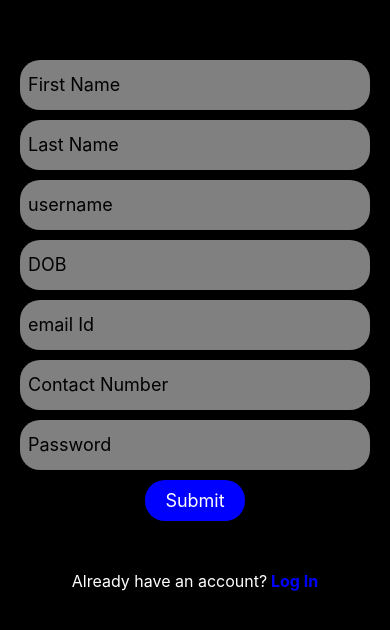
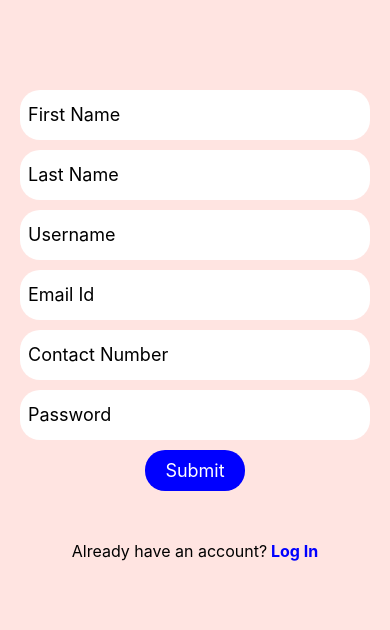
Before and after one commit to divyapandey2/RecipeChatBot, a React Native app: screen /Register in a window 390 px wide. Shown: the part 102-732 px from the top of the page. Built offline with nearby package versions, Linux system fonts and the light colour scheme.

Commit message:
Update Register component

```diff
--- a/components/Register.js
+++ b/components/Register.js
@@ -6,7 +6,6 @@ export default function Register({navigation}) {
   const [firstName, setFirstName] = useState('');
   const [lastName, setLastName] = useState('');
   const [username, setUsername] = useState('');
-  const [dob, setDob] = useState('');
   const [email, setEmail] = useState('');
   const [contactNumber, setContactNumber] = useState('');
   const [password, setPassword] = useState('');
@@ -47,19 +46,14 @@ export default function Register({navigation}) {
       />
       <TextInput
         style={styles.input}
-        placeholder="username"
+        placeholder="Username"
         value={username}
         onChangeText={setUsername}
       />
+
       <TextInput
         style={styles.input}
-        placeholder="DOB"
-        value={dob}
-        onChangeText={setDob}
-      />
-      <TextInput
-        style={styles.input}
-        placeholder="email Id"
+        placeholder="Email Id"
         value={email}
         onChangeText={setEmail}
 
@@ -98,13 +92,13 @@ const styles = StyleSheet.create({
         alignItems: 'center',
         justifyContent: 'center',
         padding: 20,
-        backgroundColor:'black',
+        backgroundColor:'#ffe4e1',
         width:'100%',
         height:'100%',
 
       },
       input: {
-        backgroundColor: 'grey',
+        backgroundColor: 'white',
         color: 'black',
         fontSize: 18,
         paddingHorizontal: 8,
@@ -129,7 +123,7 @@ const styles = StyleSheet.create({
       },
       accountText: {
         marginTop: 20,
-        color: 'white',
+        color: 'black',
         fontSize: 16,
       },
       logintext: {
```
